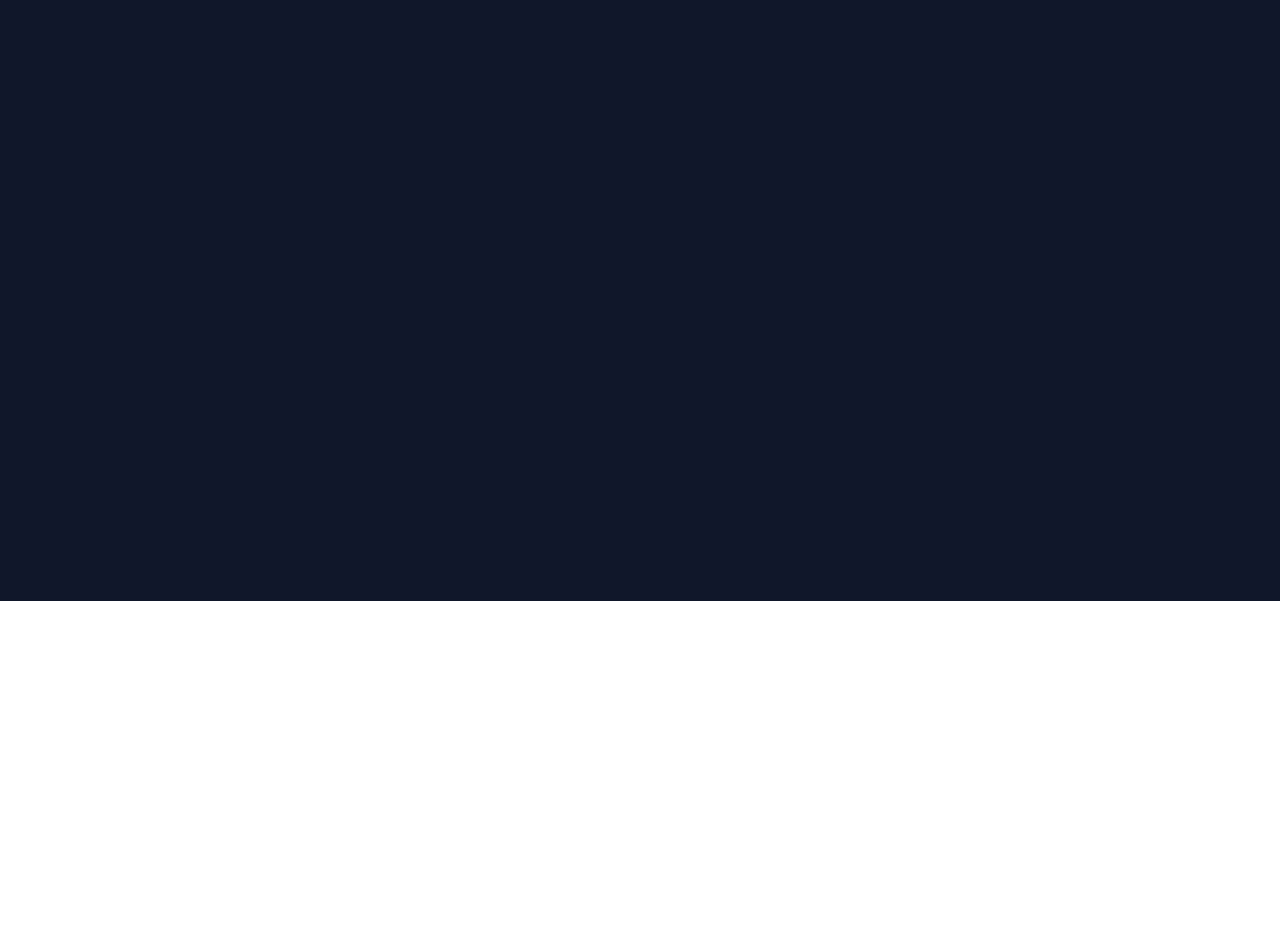
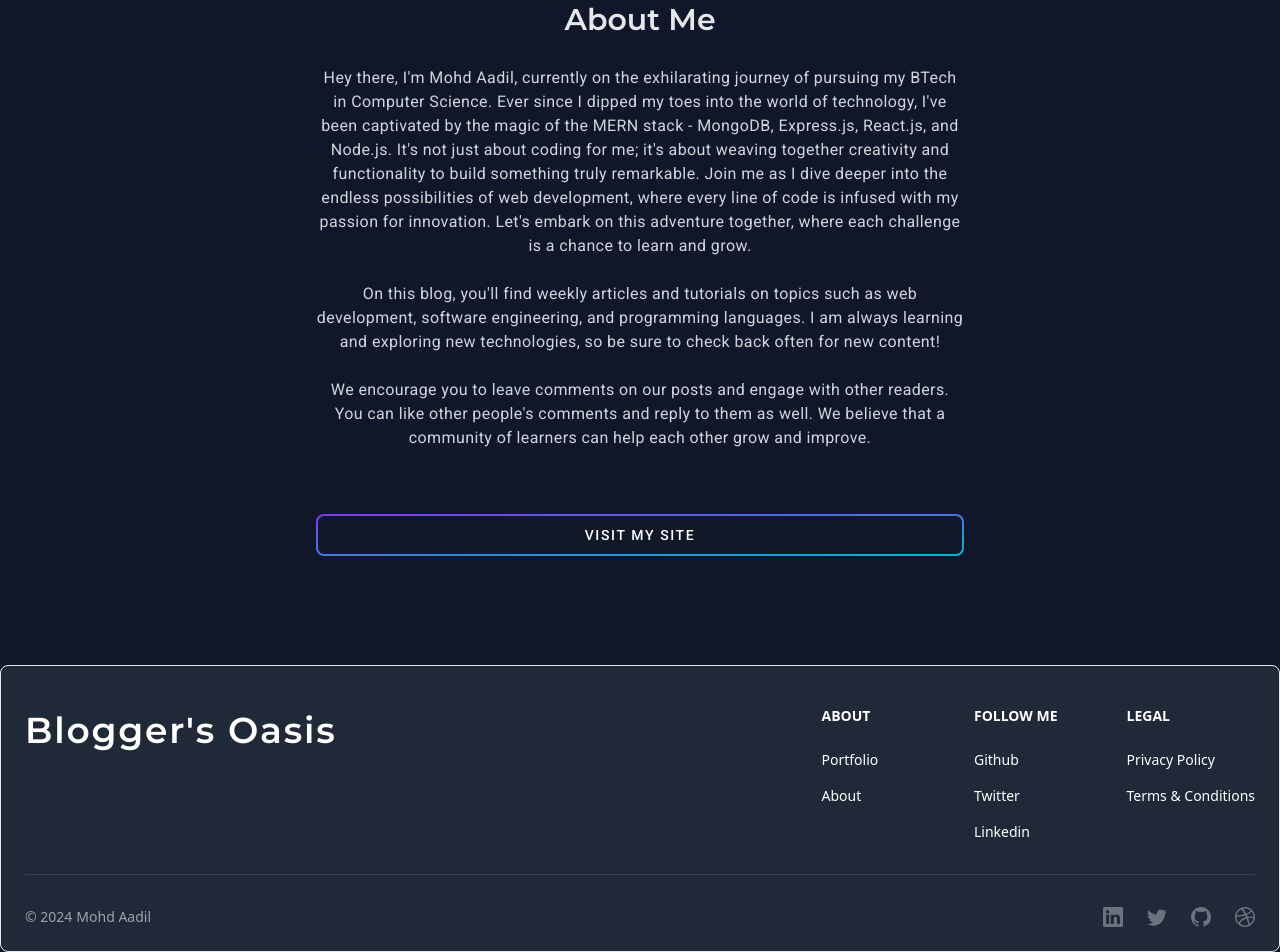
Before and after one commit to MohdAadil01/Blogger-s-Oasis, a React (Vite) app: page /about in a window 1280 px wide. Shown: the part 199-1151 px from the top of the page. Before the commit the page ends 800 px from the top, so only its background shows below. Built offline with nearby package versions, Linux system fonts and the light colour scheme.

Commit message:
Add Home page and fetch posts

```diff
--- a/src/components/Footer.jsx
+++ b/src/components/Footer.jsx
@@ -1,7 +1,103 @@
-import React from "react";
-
-function Footer() {
-  return <div>Footer</div>;
+import { Footer } from "flowbite-react";
+import { Link } from "react-router-dom";
+import { BsLinkedin, BsTwitter, BsGithub, BsDribbble } from "react-icons/bs";
+export default function FooterCom() {
+  return (
+    <Footer container className="border">
+      <div className="w-full max-w-7xl mx-auto">
+        <div className="grid w-full justify-between sm:flex md:grid-cols-1">
+          <div className="mt-5">
+            <Link
+              to="/"
+              className="self-center whitespace-nowrap text-lg sm:text-4xl font-semibold dark:text-white font-['Montserrat'] tracking-wider"
+            >
+              Blogger's Oasis
+            </Link>
+          </div>
+          <div className="grid grid-cols-2 gap-8 mt-4 sm:grid-cols-3 sm:gap-6">
+            <div>
+              <Footer.Title title="About" />
+              <Footer.LinkGroup col>
+                <Footer.Link
+                  href="https://mohd-aadil-git-main-mohd-aadils-projects.vercel.app/"
+                  target="_blank"
+                  rel="noopener noreferrer"
+                >
+                  Portfolio
+                </Footer.Link>
+                <Footer.Link
+                  href="/about"
+                  target="_blank"
+                  rel="noopener noreferrer"
+                >
+                  About
+                </Footer.Link>
+              </Footer.LinkGroup>
+            </div>
+            <div>
+              <Footer.Title title="Follow Me" />
+              <Footer.LinkGroup col>
+                <Footer.Link
+                  href="https://www.github.com/mohdaadil01"
+                  target="_blank"
+                  rel="noopener noreferrer"
+                >
+                  Github
+                </Footer.Link>
+                <Footer.Link
+                  href="https://twitter.com/_MOHD_AADIL"
+                  target="_blank"
+                >
+                  Twitter
+                </Footer.Link>
+                <Footer.Link
+                  href="https://www.linkedin.com/in/mohd-aadil4240/"
+                  target="_blank"
+                >
+                  Linkedin
+                </Footer.Link>
+              </Footer.LinkGroup>
+            </div>
+            <div>
+              <Footer.Title title="Legal" />
+              <Footer.LinkGroup col>
+                <Footer.Link href="#">Privacy Policy</Footer.Link>
+                <Footer.Link href="#">Terms &amp; Conditions</Footer.Link>
+              </Footer.LinkGroup>
+            </div>
+          </div>
+        </div>
+        <Footer.Divider />
+        <div className="w-full sm:flex sm:items-center sm:justify-between">
+          <Footer.Copyright
+            href="#"
+            by="Mohd Aadil"
+            year={new Date().getFullYear()}
+          />
+          <div className="flex gap-6 sm:mt-0 mt-4 sm:justify-center">
+            <Footer.Icon
+              href="https://www.linkedin.com/in/mohd-aadil4240/"
+              icon={BsLinkedin}
+              target="_blank"
+            />
+            <Footer.Icon
+              href="https://twitter.com/_MOHD_AADIL"
+              icon={BsTwitter}
+              target="_blank"
+            />
+            <Footer.Icon
+              href="https://github.com/mohdaadil01"
+              icon={BsGithub}
+              target="_blank"
+            />
+            <Footer.Icon
+              href="https://mohd-aadil-git-main-mohd-aadils-projects.vercel.app/"
+              icon={BsDribbble}
+              target="_blank"
+            />
+          </div>
+        </div>
+      </div>
+    </Footer>
+  );
 }
-
-export default Footer;
--- a/src/components/PostCard.jsx
+++ b/src/components/PostCard.jsx
@@ -1,7 +1,31 @@
 import React from "react";
 
-function PostCard() {
-  return <div>PostCard</div>;
+function PostCard({ post }) {
+  return (
+    <div className="group relative w-full border border-teal-500 hover:border-2 h-[400px] overflow-hidden rounded-lg sm:w-[430px] transition-all">
+      <Link to={`/post/${post.slug}`}>
+        <img
+          src={post.image}
+          alt="post cover"
+          className="h-[260px] w-full  object-cover group-hover:h-[200px] transition-all duration-300 z-20"
+        />
+      </Link>
+      <div className="p-3 flex flex-col gap-2">
+        <p className="text-lg font-semibold line-clamp-2 font-['Roboto'] tracking-wider">
+          {post.title}
+        </p>
+        <span className="italic text-sm font-['Roboto'] tracking-wider">
+          {post.category}
+        </span>
+        <Link
+          to={`/post/${post.slug}`}
+          className="z-10 group-hover:bottom-0 absolute bottom-[-200px] left-0 right-0 border border-teal-500 text-teal-500 hover:bg-teal-500 hover:text-white transition-all duration-300 text-center py-2 rounded-md !rounded-tl-none m-2 tracking-widest"
+        >
+          Read
+        </Link>
+      </div>
+    </div>
+  );
 }
 
 export default PostCard;
--- a/src/pages/About.jsx
+++ b/src/pages/About.jsx
@@ -1,7 +1,57 @@
-import React from "react";
+import { Button } from "flowbite-react";
+import { Link } from "react-router-dom";
 
-function About() {
-  return <div>About</div>;
+export default function About() {
+  return (
+    <div className="min-h-screen flex items-center justify-center">
+      <div className="max-w-2xl mx-auto p-3 text-center">
+        <div>
+          <h1 className="text-3xl font font-semibold text-center my-7 font-['Montserrat']">
+            About Me
+          </h1>
+          <div className="text-md text-gray-300 flex flex-col gap-6 font-['Roboto'] tracking-wide">
+            <p>
+              Hey there, I'm Mohd Aadil, currently on the exhilarating journey
+              of pursuing my BTech in Computer Science. Ever since I dipped my
+              toes into the world of technology, I've been captivated by the
+              magic of the MERN stack - MongoDB, Express.js, React.js, and
+              Node.js. It's not just about coding for me; it's about weaving
+              together creativity and functionality to build something truly
+              remarkable. Join me as I dive deeper into the endless
+              possibilities of web development, where every line of code is
+              infused with my passion for innovation. Let's embark on this
+              adventure together, where each challenge is a chance to learn and
+              grow.
+            </p>
+            <p>
+              On this blog, you'll find weekly articles and tutorials on topics
+              such as web development, software engineering, and programming
+              languages. I am always learning and exploring new technologies, so
+              be sure to check back often for new content!
+            </p>
+
+            <p>
+              We encourage you to leave comments on our posts and engage with
+              other readers. You can like other people's comments and reply to
+              them as well. We believe that a community of learners can help
+              each other grow and improve.
+            </p>
+            <Link
+              to="/https://mohd-aadil-git-main-mohd-aadils-projects.vercel.app/"
+              className="mt-10"
+            >
+              <Button
+                gradientDuoTone="purpleToBlue"
+                outline
+                fullSized
+                className="uppercase tracking-widest"
+              >
+                Visit my Site
+              </Button>
+            </Link>
+          </div>
+        </div>
+      </div>
+    </div>
+  );
 }
-
-export default About;
--- a/src/pages/Home.jsx
+++ b/src/pages/Home.jsx
@@ -4,9 +4,21 @@ import { useEffect, useState } from "react";
 import PostCard from "../components/PostCard";
 
 export default function Home() {
+  const [posts, setPosts] = useState([]);
+
+  const fetchPostFromDatabase = async () => {
+    const response = await fetch("http://localhost:8888/api/post/getallposts");
+    const data = await response.json();
+    setPosts(data.foundPosts);
+  };
+
+  useEffect(() => {
+    fetchPostFromDatabase();
+  }, []);
+
   return (
     <div>
-      <div className="flex flex-col gap-6 p-28 px-3 max-w-6xl mx-auto ">
+      <div className="flex flex-col gap-6 p-28  px-14 max-w-6xl mx-auto ">
         <h1 className="text-3xl font-bold lg:text-6xl font-['Montserrat']">
           Join Us at Blogger's Oasis:
           <br />
@@ -27,8 +39,28 @@ export default function Home() {
       {/* <div className="p-3 bg-amber-100 dark:bg-slate-700">
         <CallToAction />
       </div> */}
-
-      <div className="max-w-6xl mx-auto p-3 flex flex-col gap-8 py-7"></div>
+      <div className="max-w-6xl mx-auto p-3 flex flex-col gap-8 py-7">
+        {posts && posts.length > 0 ? (
+          <div className="flex flex-col gap-6">
+            <h2 className="text-2xl font-semibold text-center">Recent Posts</h2>
+            <div className="flex flex-wrap gap-4">
+              {posts.map((post) => (
+                <PostCard key={post._id} post={post} />
+              ))}
+            </div>
+            <Link
+              to={"/search"}
+              className="text-lg text-teal-500 hover:underline text-center"
+            >
+              View all posts
+            </Link>
+          </div>
+        ) : (
+          <p className="text-gray-400 text-xs sm:text-sm font-['Roboto'] text-center">
+            No Post here
+          </p>
+        )}
+      </div>
     </div>
   );
 }
```
